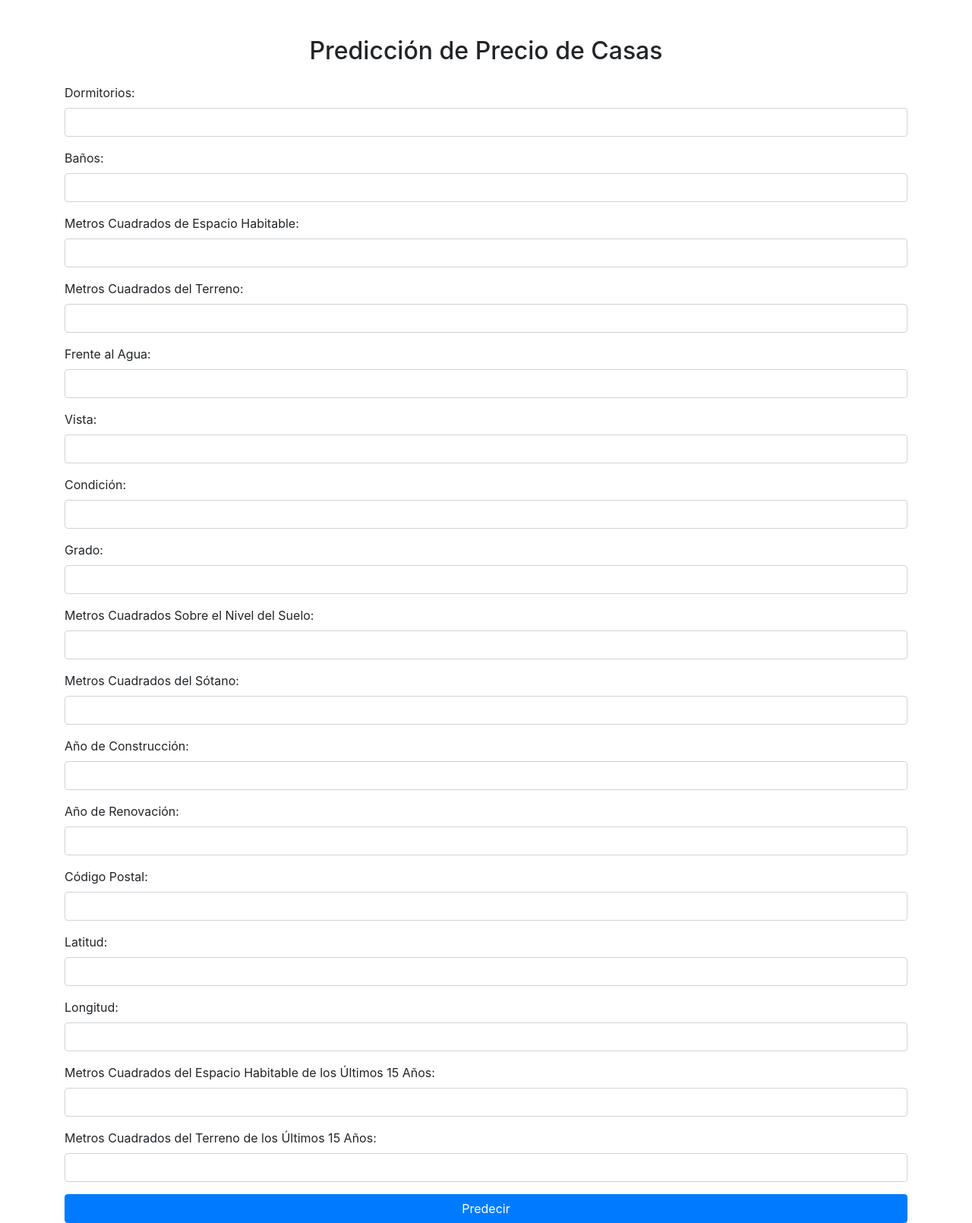
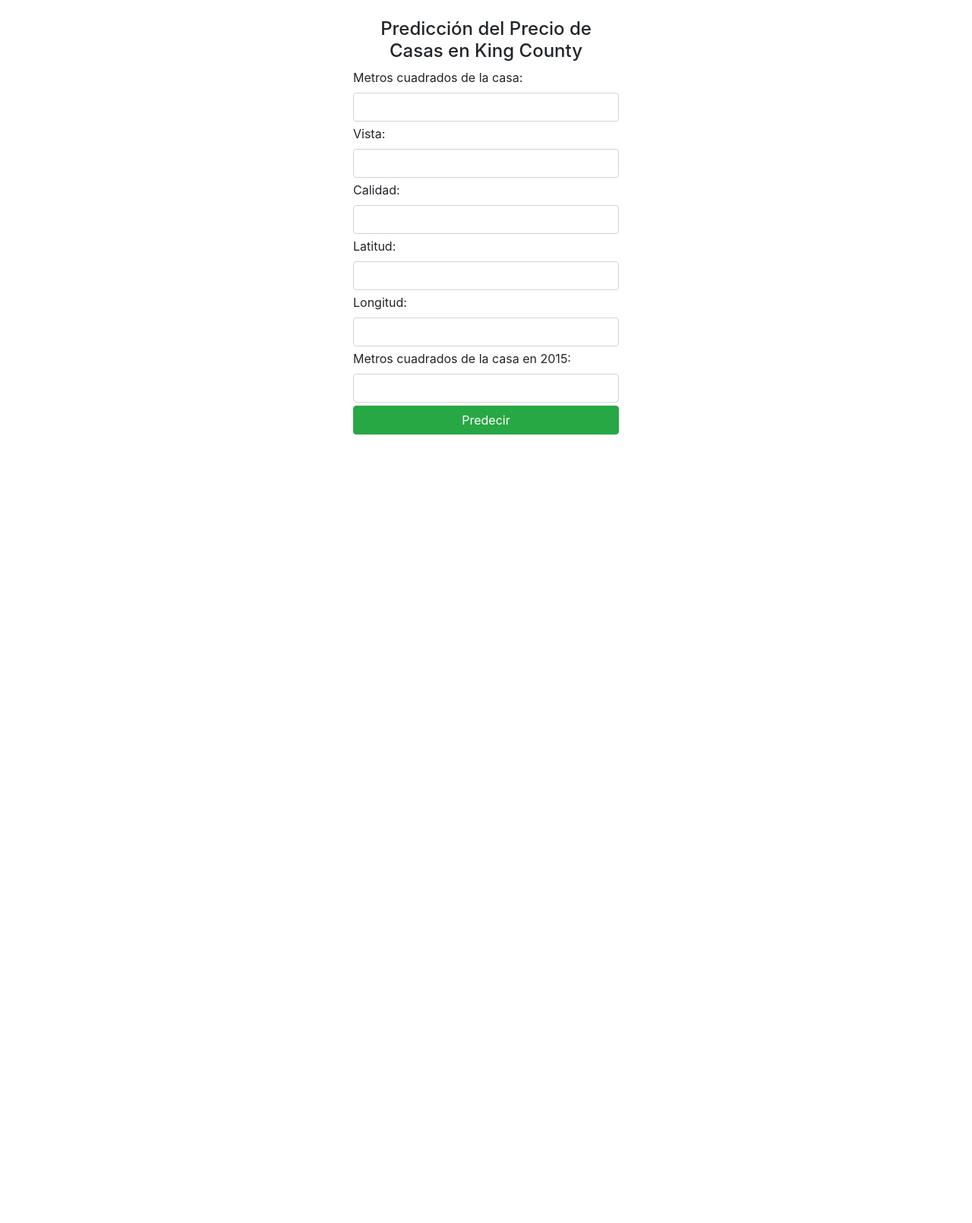
Before and after one commit to arelydtr/flask1, a Flask app: template templates/formulario.html in a window 1280 px wide. Shown: the whole page at 76% size. After the commit the page ends 572 px from the top, so only its background shows below. Run offline with Flask 2, Linux system fonts and the light colour scheme; the template is opened without the code that fills it, so the values that code supplies are empty; parts of the project's set-up code (start-up, migrations or seed data) failed here and were passed over; some libraries are stand-ins or nearby versions.

Commit message:
Update formulario.html

```diff
--- a/templates/formulario.html
+++ b/templates/formulario.html
@@ -1,109 +1,72 @@
 <!DOCTYPE html>
-<html lang="en">
+<html lang="es">
 <head>
     <meta charset="UTF-8">
     <meta name="viewport" content="width=device-width, initial-scale=1.0">
-    <title>Predicción de Precio de Casas</title>
-    <link rel="stylesheet" href="https://stackpath.bootstrapcdn.com/bootstrap/4.5.2/css/bootstrap.min.css">
-    <link rel="stylesheet" href="{{ url_for('static', filename='styles.css') }}">
+    <title>Predicción del Precio de Casas</title>
+    <link rel="stylesheet" href="https://stackpath.bootstrapcdn.com/bootstrap/4.3.1/css/bootstrap.min.css">
 </head>
 <body>
-    <div class="container mt-5">
-        <h2 class="text-center">Predicción de Precio de Casas</h2>
-        <form method="POST" class="mt-4">
-            <div class="form-group">
-                <label for="bedrooms">Dormitorios:</label>
-                <input type="text" class="form-control" name="bedrooms" required>
+    <div class="container">
+        <div class="row justify-content-center">
+            <div class="col-md-4">
+                <h4 class="text-center mt-4">Predicción del Precio de Casas en King County</h4>
+                <form id="predictionForm" class="mt-2">
+                    <div class="form-group mb-1">
+                        <label for="sqft_living">Metros cuadrados de la casa:</label>
+                        <input type="text" class="form-control" id="sqft_living">
+                    </div>
+                    <div class="form-group mb-1">
+                        <label for="view">Vista:</label>
+                        <input type="text" class="form-control" id="view">
+                    </div>
+                    <div class="form-group mb-1">
+                        <label for="grade">Calidad:</label>
+                        <input type="text" class="form-control" id="grade">
+                    </div>
+                    <div class="form-group mb-1">
+                        <label for="lat">Latitud:</label>
+                        <input type="text" class="form-control" id="lat">
+                    </div>
+                    <div class="form-group mb-1">
+                        <label for="long">Longitud:</label>
+                        <input type="text" class="form-control" id="long">
+                    </div>
+                    <div class="form-group mb-1">
+                        <label for="sqft_living15">Metros cuadrados de la casa en 2015:</label>
+                        <input type="text" class="form-control" id="sqft_living15">
+                    </div>
+                    <button type="submit" class="btn btn-success btn-block">Predecir</button>
+                </form>
+                <h3 id="result" class="text-center mt-4"></h3>
             </div>
+        </div>
+    </div>
 
-            <div class="form-group">
-                <label for="bathrooms">Baños:</label>
-                <input type="text" class="form-control" name="bathrooms" required>
-            </div>
+    <script>
+        document.getElementById('predictionForm').onsubmit = async (e) => {
+            e.preventDefault();
 
-            <div class="form-group">
-                <label for="sqft_living">Metros Cuadrados de Espacio Habitable:</label>
-                <input type="text" class="form-control" name="sqft_living" required>
-            </div>
+            const data = {
+                sqft_living: parseFloat(document.getElementById('sqft_living').value),
+                view: parseInt(document.getElementById('view').value),
+                grade: parseInt(document.getElementById('grade').value),
+                lat: parseFloat(document.getElementById('lat').value),
+                long: parseFloat(document.getElementById('long').value),
+                sqft_living15: parseFloat(document.getElementById('sqft_living15').value)
+            };
 
-            <div class="form-group">
-                <label for="sqft_lot">Metros Cuadrados del Terreno:</label>
-                <input type="text" class="form-control" name="sqft_lot" required>
-            </div>
+            const response = await fetch('/predict', {
+                method: 'POST',
+                headers: {
+                    'Content-Type': 'application/json',
+                },
+                body: JSON.stringify(data),
+            });
 
-            <div class="form-group">
-                <label for="waterfront">Frente al Agua:</label>
-                <input type="text" class="form-control" name="waterfront" required>
-            </div>
-
-            <div class="form-group">
-                <label for="view">Vista:</label>
-                <input type="text" class="form-control" name="view" required>
-            </div>
-
-            <div class="form-group">
-                <label for="condition">Condición:</label>
-                <input type="text" class="form-control" name="condition" required>
-            </div>
-
-            <div class="form-group">
-                <label for="grade">Grado:</label>
-                <input type="text" class="form-control" name="grade" required>
-            </div>
-
-            <div class="form-group">
-                <label for="sqft_above">Metros Cuadrados Sobre el Nivel del Suelo:</label>
-                <input type="text" class="form-control" name="sqft_above" required>
-            </div>
-
-            <div class="form-group">
-                <label for="sqft_basement">Metros Cuadrados del Sótano:</label>
-                <input type="text" class="form-control" name="sqft_basement" required>
-            </div>
-
-            <div class="form-group">
-                <label for="yr_built">Año de Construcción:</label>
-                <input type="text" class="form-control" name="yr_built" required>
-            </div>
-
-            <div class="form-group">
-                <label for="yr_renovated">Año de Renovación:</label>
-                <input type="text" class="form-control" name="yr_renovated" required>
-            </div>
-
-            <div class="form-group">
-                <label for="zipcode">Código Postal:</label>
-                <input type="text" class="form-control" name="zipcode" required>
-            </div>
-
-            <div class="form-group">
-                <label for="lat">Latitud:</label>
-                <input type="text" class="form-control" name="lat" required>
-            </div>
-
-            <div class="form-group">
-                <label for="long">Longitud:</label>
-                <input type="text" class="form-control" name="long" required>
-            </div>
-
-            <div class="form-group">
-                <label for="sqft_living15">Metros Cuadrados del Espacio Habitable de los Últimos 15 Años:</label>
-                <input type="text" class="form-control" name="sqft_living15" required>
-            </div>
-
-            <div class="form-group">
-                <label for="sqft_lot15">Metros Cuadrados del Terreno de los Últimos 15 Años:</label>
-                <input type="text" class="form-control" name="sqft_lot15" required>
-            </div>
-
-            <button type="submit" class="btn btn-primary btn-block">Predecir</button>
-        </form>
-        {% if prediction_text %}
-            <h3 class="text-center mt-4">{{ prediction_text }}</h3>
-        {% endif %}
-    </div>
-    <script src="https://code.jquery.com/jquery-3.5.1.slim.min.js"></script>
-    <script src="https://cdn.jsdelivr.net/npm/@popperjs/core@2.5.2/dist/umd/popper.min.js"></script>
-    <script src="https://stackpath.bootstrapcdn.com/bootstrap/4.5.2/js/bootstrap.min.js"></script>
+            const result = await response.json();
+            document.getElementById('result').innerText = `Precio Predicho: $${result.prediction}`;
+        };
+    </script>
 </body>
 </html>
```
